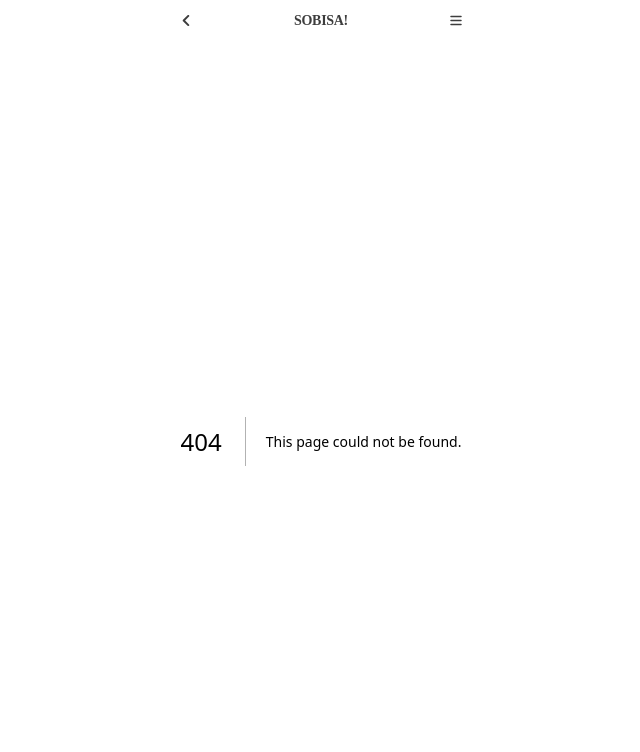
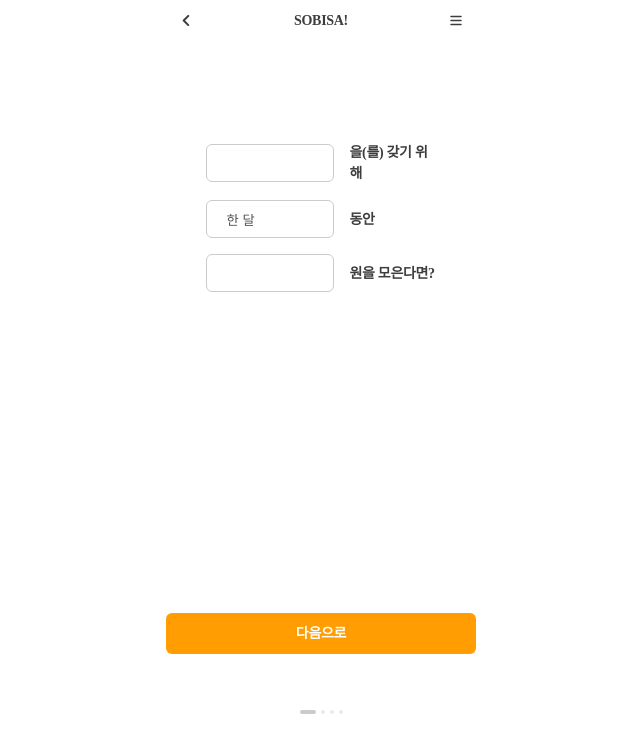
Before and after one commit to SobiSa-Expense-Hunter/SobiSa, a Next.js app: page /savingamount in a window 1280 px wide. Before the commit this address had no page. Shown: the top 752 px of the page, without its empty margins (319-959 px from the left). Built offline with nearby package versions, Linux system fonts and the light colour scheme; a web font is replaced by a local one.

Commit message:
[#3] feature: saving amount 페이지 개발
금액 입력시 숫자가 아니면 경고 모달, 3자리마다 콤마표시
다음으로 버튼 클릭시 모든 값을 작성했는지 확인 후 경고 모달이나 다음 페이지 이동

```diff
--- /dev/null
+++ b/src/pages/savingamount/index.tsx
@@ -0,0 +1,106 @@
+import { useState } from 'react';
+
+import { useRouter } from 'next/router';
+import styled from 'styled-components';
+
+import { Indicator01 } from '@/assets/indicator';
+import { useSearchStore } from '@/components/SearchProvider';
+import { BottomButton } from '@/components/common/buttons';
+import NoticeModal from '@/components/modal/NoticeModal';
+import { InputRegExp } from '@/constant';
+import { Medium } from '@/styles/font';
+
+const SavingAmount = () => {
+  const [amount, setAmount] = useState('');
+  const [showModal, setShowModal] = useState(false);
+  const [typingModal, setTypingModal] = useState(false);
+  const store = useSearchStore();
+  const router = useRouter();
+
+  const handleChange = (event: React.ChangeEvent<HTMLInputElement>) => {
+    const { value } = event.target;
+    const numberReg = InputRegExp.numberAndComma;
+    const emptystringReg = InputRegExp.emptyString;
+    if (numberReg.test(value) || emptystringReg.test(value)) {
+      setAmount(Number(value.replaceAll(',', '')).toLocaleString('ko-KR'));
+    } else {
+      setShowModal(true);
+    }
+  };
+
+  const handleSubmit = () => {
+    const isFillAll = store.product && store.savingAmount;
+    if (!isFillAll) {
+      setTypingModal(true);
+    }
+
+    // router.push()
+  };
+  return (
+    <Container>
+      <InputContainer>
+        <InputBox>
+          <Input value={store.product.title} disabled />
+          <Medium>을(를) 갖기 위해</Medium>
+        </InputBox>
+        <InputBox>
+          <Input value='한 달' disabled />
+          <Medium>동안</Medium>
+        </InputBox>
+        <InputBox>
+          <Input type='text' value={amount} onChange={e => handleChange(e)} />
+          <Medium>원을 모은다면?</Medium>
+        </InputBox>
+      </InputContainer>
+      <ButtonBox onClick={handleSubmit}>
+        <BottomButton>다음으로</BottomButton>
+      </ButtonBox>
+      <div style={{ marginTop: '56px', display: 'flex', justifyContent: 'center' }}>
+        <Indicator01 />
+      </div>
+      {showModal && (
+        <NoticeModal onClose={() => setShowModal(false)} message='숫자만 입력해주세요!' />
+      )}
+      {typingModal && (
+        <NoticeModal onClose={() => setTypingModal(false)} message='모든 칸을 채워주세요!' />
+      )}
+    </Container>
+  );
+};
+
+const Container = styled.div`
+  margin-top: 101px;
+  display: flex;
+  flex-direction: column;
+`;
+const ButtonBox = styled.div`
+  margin-top: 321px;
+  display: flex;
+  justify-content: center;
+`;
+const InputBox = styled.div`
+  width: 231px;
+  display: flex;
+  align-items: center;
+  gap: 16px;
+`;
+const InputContainer = styled.div`
+  display: flex;
+  align-items: center;
+  flex-direction: column;
+  gap: 16px;
+`;
+const Input = styled.input`
+  width: 128px;
+  height: 38px;
+  outline: none;
+  border: 1px solid #cbcbcb;
+  padding: 10px 20px;
+  border-radius: 6px;
+  text-overflow: ellipsis;
+  &:disabled {
+    background-color: white;
+    cursor: not-allowed;
+  }
+`;
+export default SavingAmount;
```
